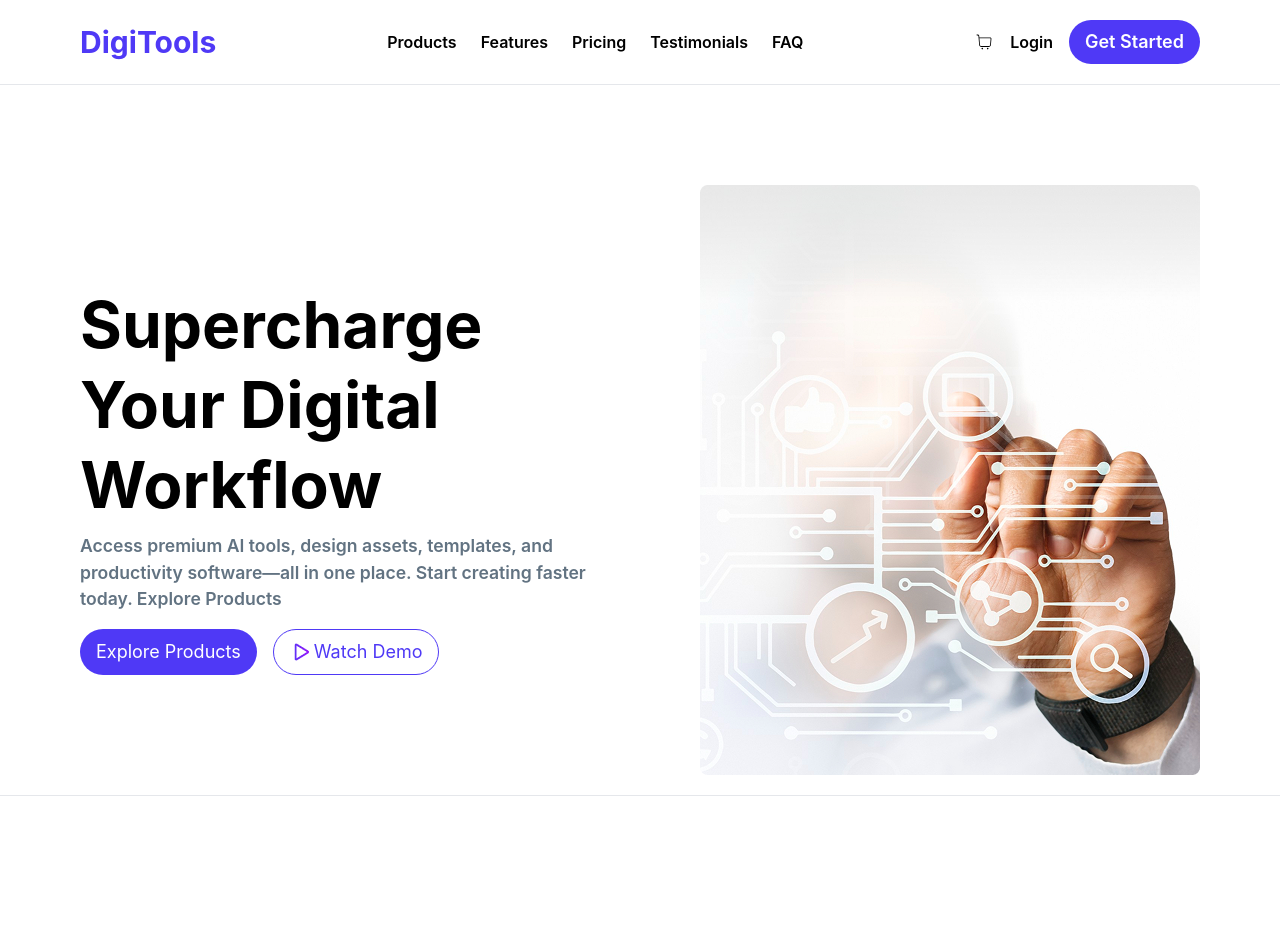
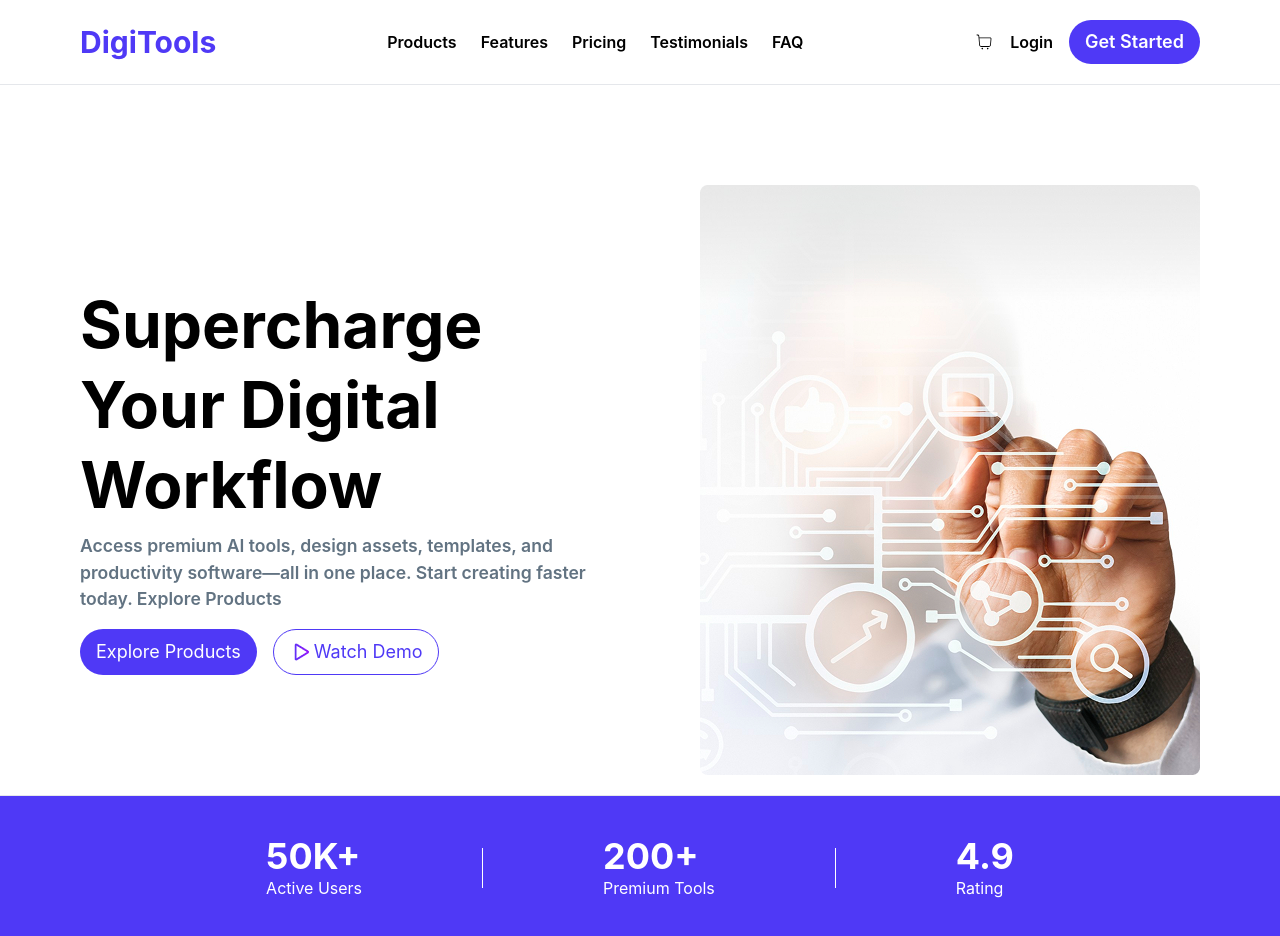
Before and after one commit to Arafat-Rahman-603/ASSIGNMENT-6, a React (Vite) app: page / in a window 1280 px wide. Shown: the top 936 px of the page. Before the commit the page ends 800 px from the top, so only its background shows below. Built offline with nearby package versions, Linux system fonts and the light colour scheme.

Commit message:
feat: add User component to display platform statistics in App layout

```diff
--- a/src/App.jsx
+++ b/src/App.jsx
@@ -1,12 +1,14 @@
 import React from 'react'
 import Navber from './components/Navber'
 import Hero from './components/Hero'
+import User from './components/User'
 
 export default function App() {
   return (
     <div className=''>
       <Navber />
       <Hero />
+      <User />
     </div>
   )
 }
--- /dev/null
+++ b/src/components/User.jsx
@@ -0,0 +1,22 @@
+import React from 'react'
+
+export default function User() {
+  return (
+    <section className='bg-[#4F39F6] py-10 w-full flex justify-center items-center gap-30'>
+        <div className="flex flex-col">
+            <h2 className="text-4xl font-bold text-white">50K+</h2>
+            <p className="text-[#FFFFFF]">Active Users</p>
+        </div>
+        <div className="w-[1px] h-10 bg-white"></div>
+        <div className="flex flex-col">
+            <h2 className="text-4xl font-bold text-white">200+</h2>
+            <p className="text-[#FFFFFF]">Premium Tools</p>
+        </div>
+        <div className="w-[1px] h-10 bg-white"></div>
+        <div className="flex flex-col">
+            <h2 className="text-4xl font-bold text-white">4.9</h2>
+            <p className="text-[#FFFFFF]">Rating</p>
+        </div>
+    </section>
+  )
+}
```
